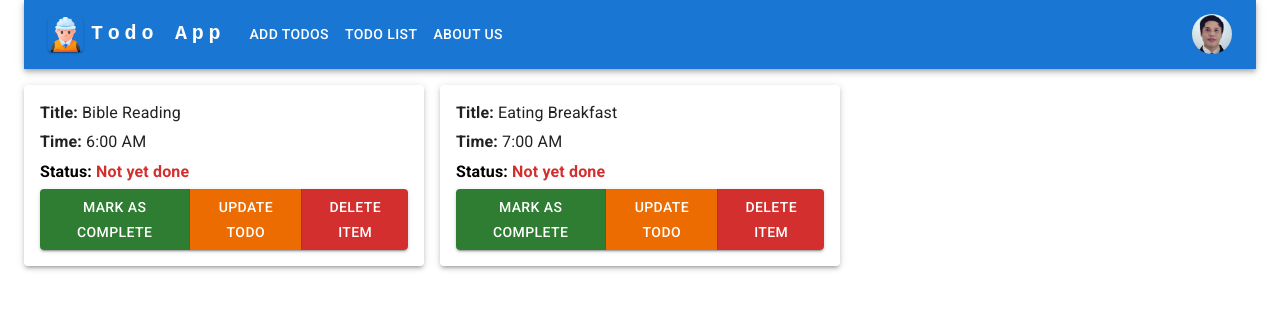
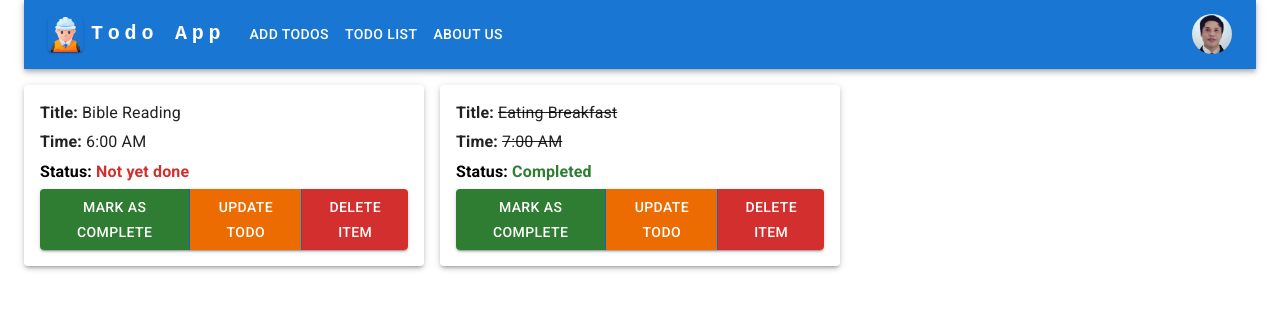
Before and after one commit to JosephCanete/todo-list-typescript, a React (Create React App) app: page /todos in a window 1280 px wide. Shown: the top 310 px of the page. Built offline with nearby package versions, Linux system fonts and the light colour scheme.

Commit message:
Update code on update todo

```diff
--- a/src/features/todo.ts
+++ b/src/features/todo.ts
@@ -17,7 +17,7 @@ export interface todoInterface {
 const initialStateValue = {
   value: [
     { id: uuidv4(), title: "Bible Reading", time: "6:00 AM", status: false },
-    { id: uuidv4(), title: "Eating Breakfast", time: "7:00 AM", status: false },
+    { id: uuidv4(), title: "Eating Breakfast", time: "7:00 AM", status: true },
   ],
 };
 
@@ -32,7 +32,8 @@ export const todoSlice = createSlice({
       state.value = state.value.filter((todo) => todo.id !== action.payload);
     },
     markTodo: (state, action) => {
-      state.value = state.value.filter((todo) => todo.id === action.payload.id);
+      // state.value = state.value.filter((todo) => todo.id === action.payload.id);
+      console.log("invoked update state", state.value);
     },
     alterTodo: (state, action) => {
       console.log("Alter todo invoked");
--- a/src/pages/Todos.tsx
+++ b/src/pages/Todos.tsx
@@ -56,10 +56,23 @@ export default function Todos() {
                 >
                   <Typography variant="body1" gutterBottom>
                     <b>{`Title: `}</b>
-                    {item.title}
+                    <span
+                      style={{
+                        textDecorationLine: item.status ? "line-through" : "",
+                      }}
+                    >
+                      {item.title}
+                    </span>
                   </Typography>
                   <Typography variant="body1" gutterBottom>
-                    <b>{`Time: `}</b> {item.time}
+                    <b>{`Time: `}</b>
+                    <span
+                      style={{
+                        textDecorationLine: item.status ? "line-through" : "",
+                      }}
+                    >
+                      {item.time}
+                    </span>
                   </Typography>
 
                   <Typography
```
